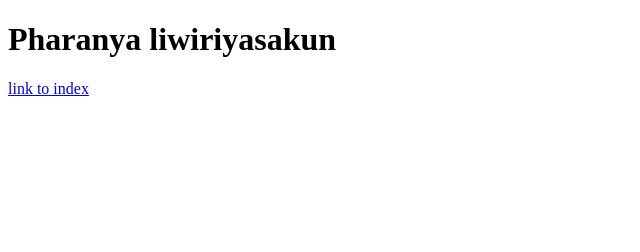
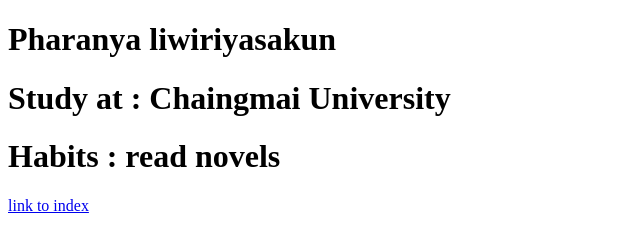
Before and after one commit to Pharanyali/DevOps_lab4, a plain HTML site: page profile.html in a window 1280 px wide. Shown: the whole page, without its empty margins (0-640 px from the left). Drawn offline with Linux system fonts and the light colour scheme.

Commit message:
add profile detail

```diff
--- a/profile.html
+++ b/profile.html
@@ -8,6 +8,8 @@
 </head>
 <body>
     <h1>Pharanya liwiriyasakun</h1>
+    <h1>Study at : Chaingmai University</h1>
+    <h1>Habits : read novels</h1>
     <a href="./index.html">link to index</a>
 </body>
 </html>
```
